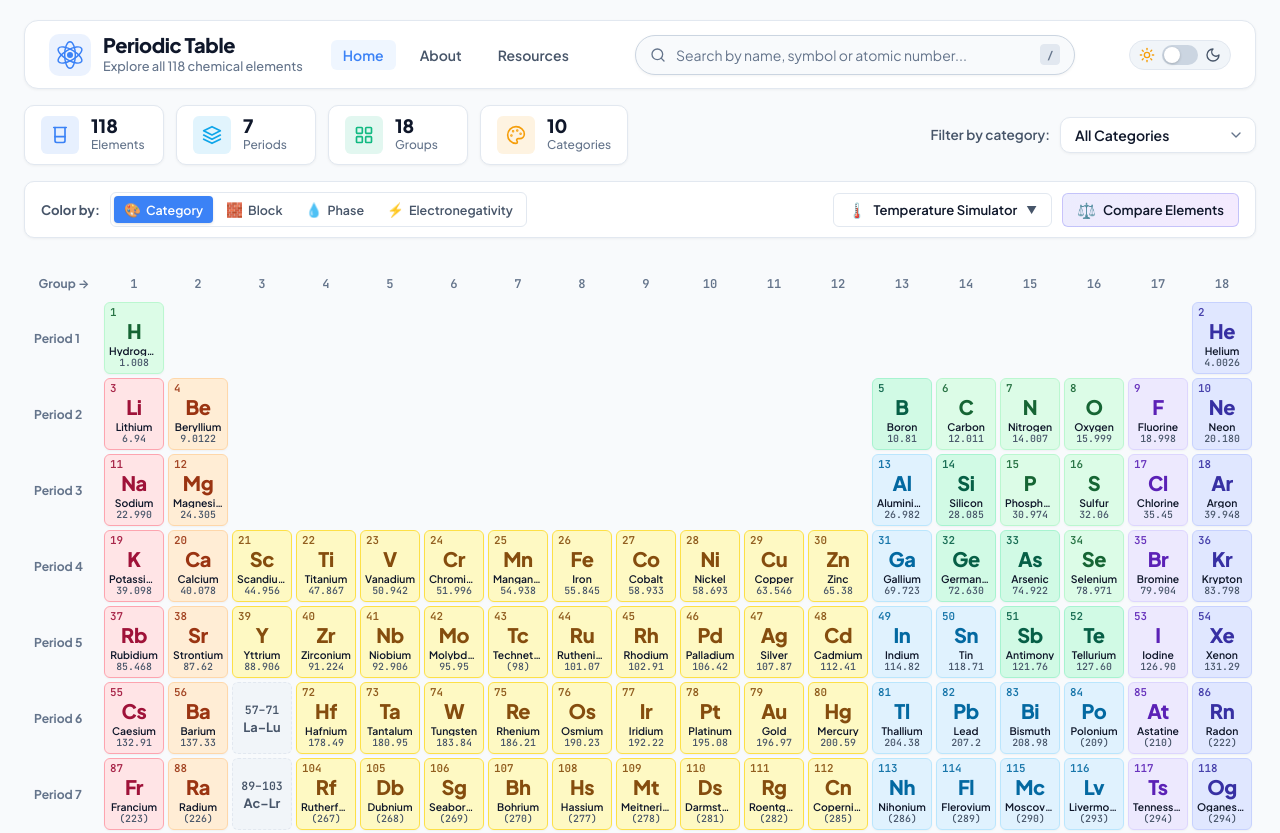
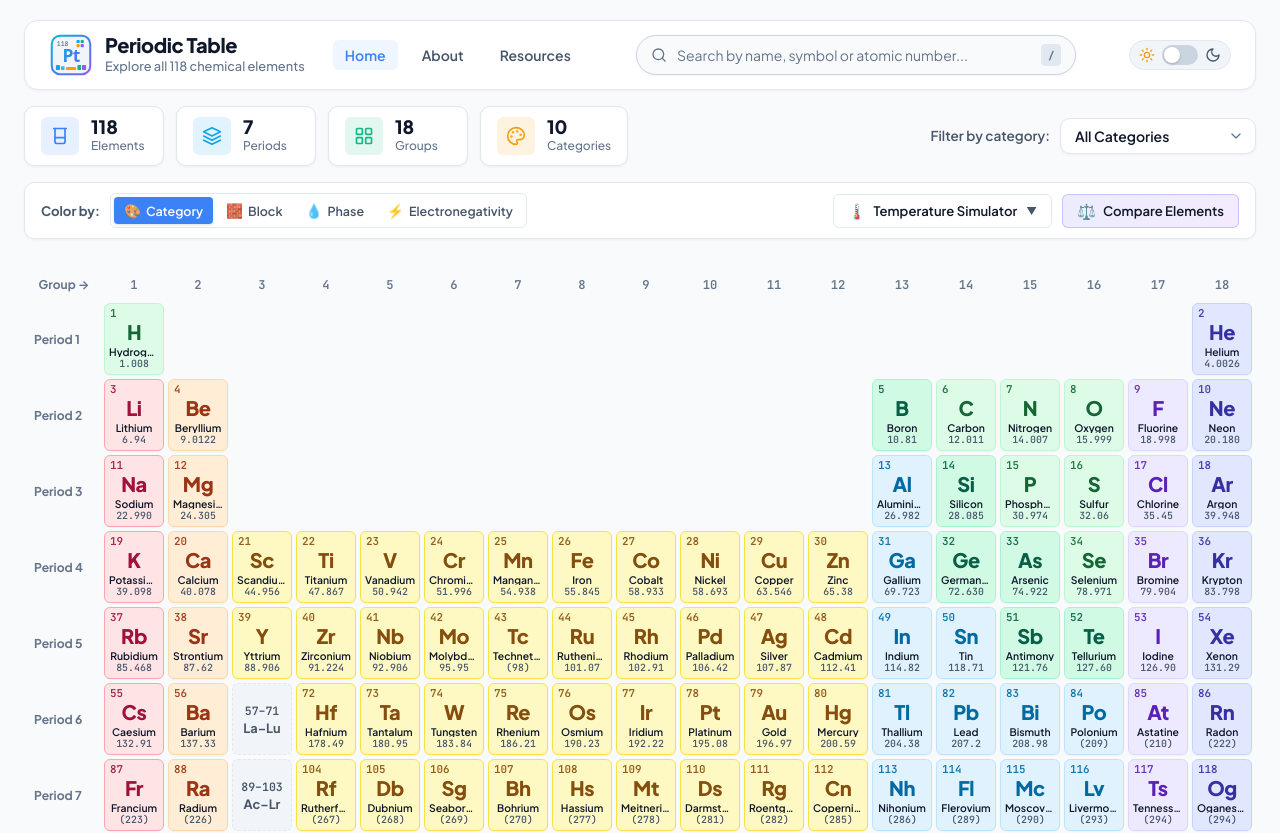
Before and after one commit to VivekMendhe/Periodic-Table, a React (Vite) app: page / in a window 1280 px wide. Shown: the top 833 px of the page. Built offline with nearby package versions, Linux system fonts and the light colour scheme.

Commit message:
feat: replace React logo with custom Periodic Table element tile brand logo

```diff
--- a/src/components/Header/Header.css
+++ b/src/components/Header/Header.css
@@ -27,22 +27,21 @@
   display: flex;
   align-items: center;
   justify-content: center;
-  width: 42px;
-  height: 42px;
+  width: 44px;
+  height: 44px;
   border-radius: var(--radius-md);
-  background: var(--logo-bg);
-  color: var(--accent-primary);
   flex-shrink: 0;
-  transition: transform 0.3s ease;
+  transition: all 0.25s cubic-bezier(0.16, 1, 0.3, 1);
 }
 
 .app-brand:hover .app-logo-wrapper {
-  transform: rotate(18deg) scale(1.05);
+  transform: translateY(-2px) scale(1.05);
+  filter: drop-shadow(0 6px 14px rgba(59, 130, 246, 0.35));
 }
 
 .app-logo-svg {
-  width: 32px;
-  height: 32px;
+  width: 44px;
+  height: 44px;
 }
 
 .app-title-group {
--- a/src/components/Header/Header.tsx
+++ b/src/components/Header/Header.tsx
@@ -22,11 +22,47 @@ export const Header: React.FC<HeaderProps> = ({
         <div className="header-left">
           <div className="app-brand">
             <div className="app-logo-wrapper" aria-hidden="true">
-              <svg className="app-logo-svg" viewBox="0 0 48 48" fill="none">
-                <ellipse cx="24" cy="24" rx="20" ry="8" stroke="currentColor" strokeWidth="2.2" transform="rotate(30 24 24)" />
-                <ellipse cx="24" cy="24" rx="20" ry="8" stroke="currentColor" strokeWidth="2.2" transform="rotate(-30 24 24)" />
-                <ellipse cx="24" cy="24" rx="20" ry="8" stroke="currentColor" strokeWidth="2.2" transform="rotate(90 24 24)" />
-                <circle cx="24" cy="24" r="4.5" fill="currentColor" />
+              <svg className="app-logo-svg" viewBox="0 0 48 48" fill="none" xmlns="http://www.w3.org/2000/svg">
+                <defs>
+                  <linearGradient id="logoBorderGrad" x1="4" y1="4" x2="44" y2="44" gradientUnits="userSpaceOnUse">
+                    <stop offset="0%" stopColor="#06b6d4" />
+                    <stop offset="50%" stopColor="#3b82f6" />
+                    <stop offset="100%" stopColor="#8b5cf6" />
+                  </linearGradient>
+                  <linearGradient id="ptTextGrad" x1="12" y1="18" x2="36" y2="34" gradientUnits="userSpaceOnUse">
+                    <stop offset="0%" stopColor="#0ea5e9" />
+                    <stop offset="100%" stopColor="#6366f1" />
+                  </linearGradient>
+                </defs>
+
+                {/* Outer Periodic Element Card */}
+                <rect x="3" y="3" width="42" height="42" rx="9" fill="var(--surface-secondary)" stroke="url(#logoBorderGrad)" strokeWidth="2.2" />
+
+                {/* Atomic Number 118 */}
+                <text x="8.5" y="14" fill="var(--text-tertiary)" fontSize="7" fontFamily="'JetBrains Mono', monospace" fontWeight="700">118</text>
+
+                {/* 4 Category Blocks (Top Right) */}
+                <g transform="translate(30, 7.5)">
+                  <rect x="0" y="0" width="3.5" height="3.5" rx="1" fill="#0ea5e9" />
+                  <rect x="4.5" y="0" width="3.5" height="3.5" rx="1" fill="#10b981" />
+                  <rect x="0" y="4.5" width="3.5" height="3.5" rx="1" fill="#f59e0b" />
+                  <rect x="4.5" y="4.5" width="3.5" height="3.5" rx="1" fill="#8b5cf6" />
+                </g>
+
+                {/* Central Bold Symbol Pt */}
+                <text x="24" y="31.5" textAnchor="middle" fill="url(#ptTextGrad)" fontSize="19" fontFamily="system-ui, -apple-system, sans-serif" fontWeight="900" letterSpacing="-0.04em">Pt</text>
+
+                {/* Mini Periodic Table Silhouette at Bottom */}
+                <g transform="translate(7.5, 35)">
+                  {/* s-block */}
+                  <rect x="0" y="0" width="4.5" height="5.5" rx="1" fill="#0ea5e9" />
+                  <rect x="5.5" y="1.2" width="4" height="4.3" rx="1" fill="#0ea5e9" opacity="0.8" />
+                  {/* d-block */}
+                  <rect x="11" y="2.2" width="11" height="3.3" rx="1" fill="#f59e0b" />
+                  {/* p-block */}
+                  <rect x="23.5" y="0" width="4" height="5.5" rx="1" fill="#10b981" />
+                  <rect x="28.5" y="0" width="4.5" height="5.5" rx="1" fill="#8b5cf6" />
+                </g>
               </svg>
             </div>
             <div className="app-title-group">
```
